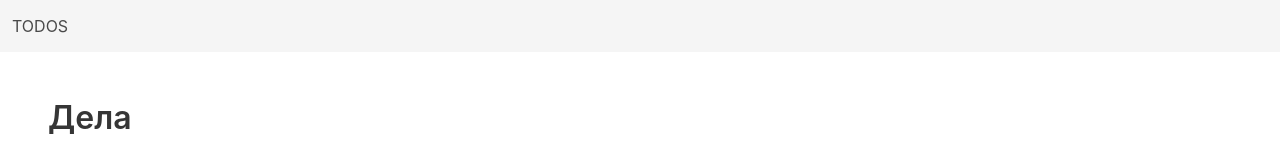
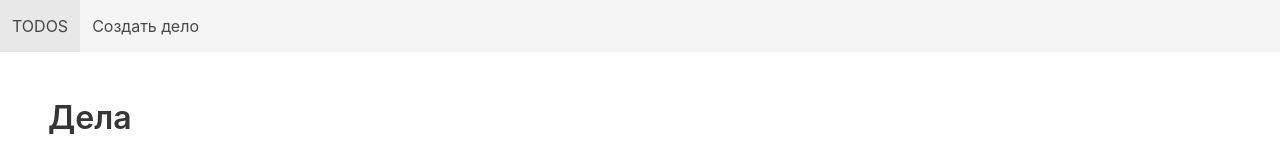
Before and after one commit to 1ce0ne/react-todo, a React (Create React App) app: page / in a window 1280 px wide. Shown: the top 158 px of the page. Built offline with nearby package versions, Linux system fonts and the light colour scheme.

Commit message:
Add NavLink

```diff
--- a/src/App.js
+++ b/src/App.js
@@ -1,7 +1,7 @@
 import { Component } from "react";
 import TodoList from './TodoList';
 import TodoAdd from './TodoAdd';
-import { HashRouter, Routes, Route } from 'react-router-dom';
+import { HashRouter, Routes, Route, NavLink } from 'react-router-dom';
 
 const date1 = new Date(2022, 7, 19, 14, 5);
 const date2 = new Date(2022, 7, 19, 15, 23);
@@ -60,9 +60,28 @@
       <HashRouter>
         <nav className="navbar is-light">
           <div className="navbar-brand">
-            <span className="navbar-item is-uppercase">
+            <NavLink
+              to="/"
+              className={ ({ isActive }) =>
+                "navbar-item is-uppercase" +
+                  (isActive ? " is-active" : "")
+              }
+            >
               Todos
-            </span>
+            </NavLink>
+          </div>
+          <div className="navbar-menu">
+            <div className="navbar-start">
+              <NavLink
+                to="/add"
+                className={ ({ isActive }) =>
+                  "navbar-item" + (isActive ? " is-active" : "")
+
+                }
+              >
+                Создать дело
+              </NavLink>
+            </div>
           </div>
         </nav>
 
```
